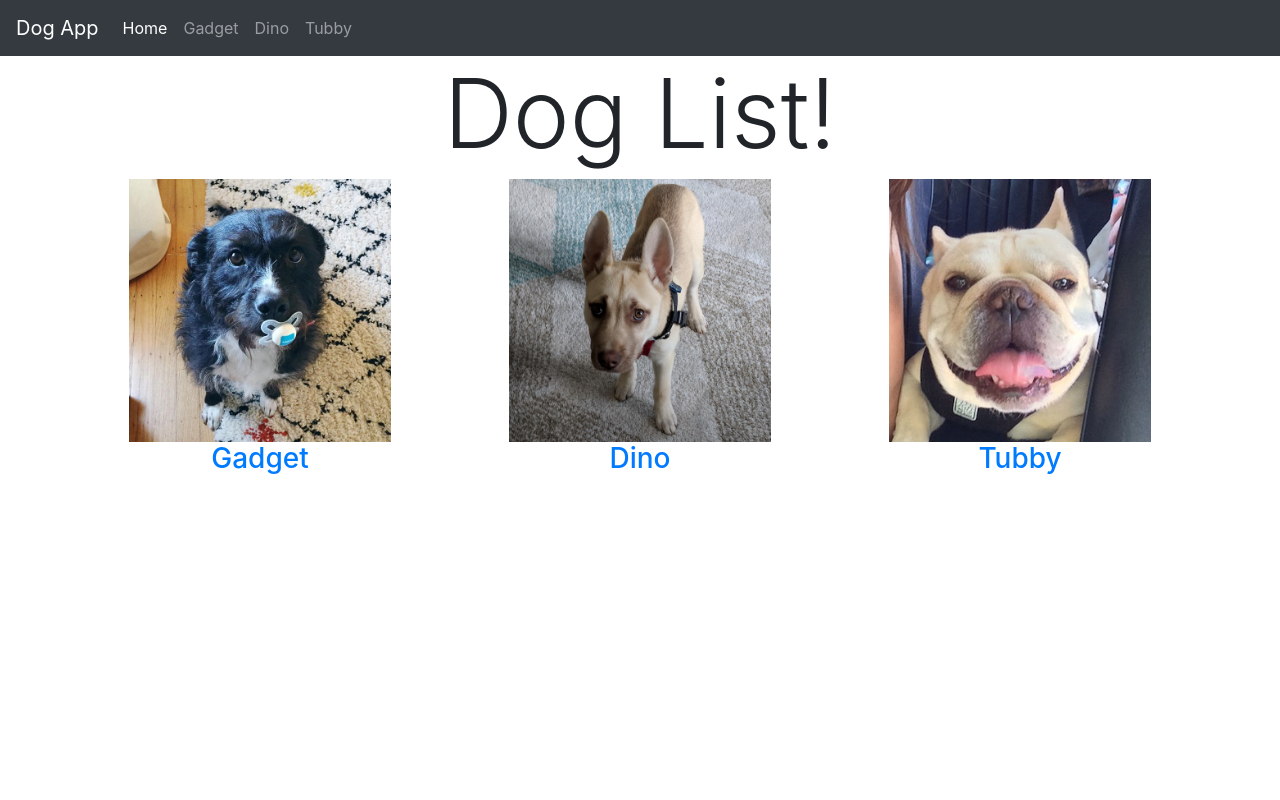
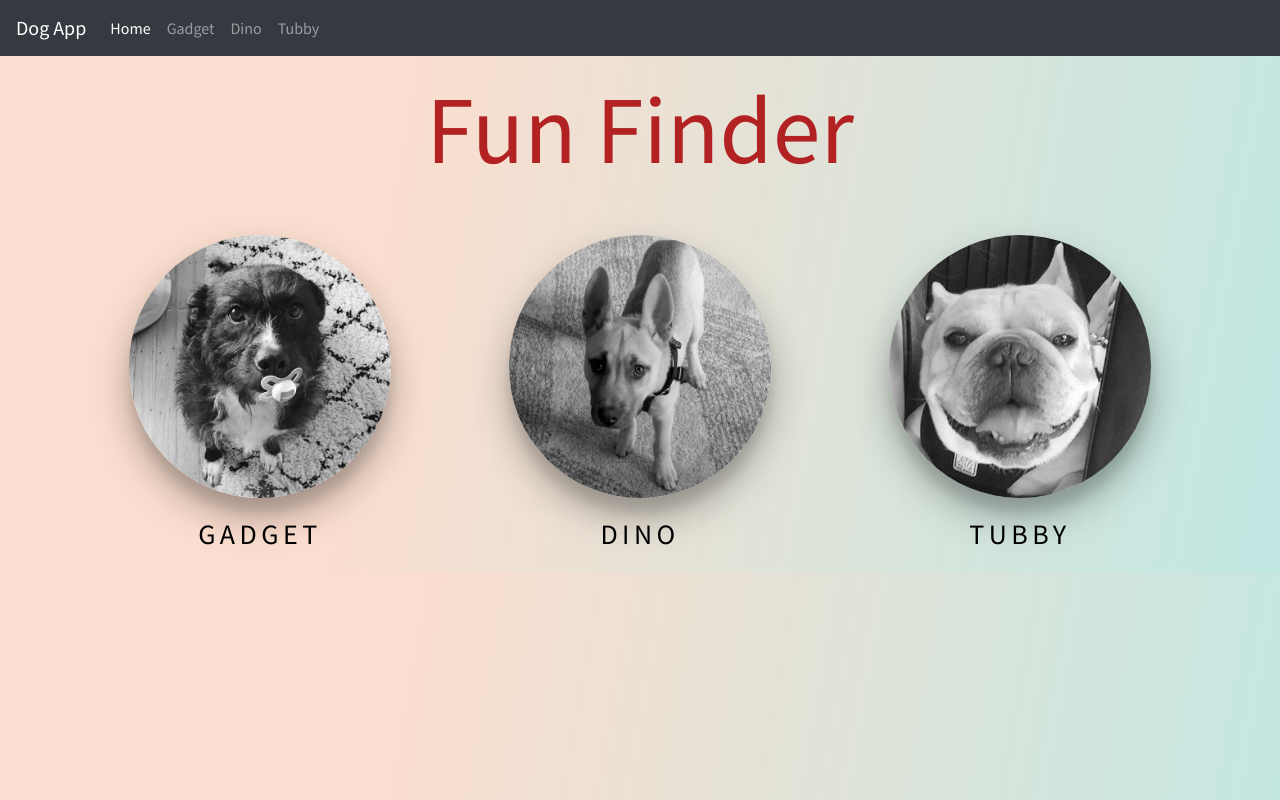
Before and after one commit to codeherbert/fun-finder, a React (Create React App) app: page /home in a window 1280 px wide. Built offline with nearby package versions, Linux system fonts and the light colour scheme.

Commit message:
add overall styles to app

```diff
--- a/public/index.html
+++ b/public/index.html
@@ -24,7 +24,7 @@
       work correctly both with client-side routing and a non-root public URL.
       Learn how to configure a non-root public URL by running `npm run build`.
     -->
-    <title>Fun App</title>
+    <title>Fun Finder</title>
   </head>
   <body>
     <noscript>You need to enable JavaScript to run this app.</noscript>
--- a/src/DogDetails.css
+++ b/src/DogDetails.css
@@ -1,4 +1,13 @@
 .DogDetails-card {
     margin: auto;
     width: 75%;
+    box-shadow: 0 19px 38px rgba(0, 0, 0, 0.3), 0 15px 12px rgba(0, 0, 0, 0.1)
 }
+
+.DogDetails-card img {
+    filter: grayscale();
+    transition: 0.4s filter ease;
+}
+.DogDetails-card:hover img {
+    filter: none;
+}
--- a/src/DogDetails.js
+++ b/src/DogDetails.js
@@ -6,7 +6,7 @@ class DogDetails extends Component {
     render() {
         var { dog } = this.props;
         return (
-            <div className="DogDetails row justify-content-center mt-5">
+            <div className="DogDetails row justify-content-center my-5">
                 <div className="col-11 col-lg-5">
                     <div className="DogDetails-card card">
                         <img className="card-img-top" src={dog.src} alt={dog.name} />
--- a/src/DogList.css
+++ b/src/DogList.css
@@ -1,3 +1,54 @@
+.DogList h1 {
+    font-weight: 400;
+    color: firebrick;
+}
+
 .DogList-Dog img {
     width: 75%;
+    filter: grayscale();
+    border-radius: 50%;
+    box-shadow: 0 19px 38px rgba(0, 0, 0, 0.3), 0 15px 12px rgba(0, 0, 0, 0.1);
+    transition: 0.4s filter ease;
 }
+
+.DogList-Dog:hover img {
+    filter: none;
+}
+
+.DogList-Name {
+    text-decoration: none;
+    border: 4px solid transparent;
+    display: inline-block;
+    vertical-align: top;
+    line-height: 36px;
+    text-transform: uppercase;
+    color: black;
+    letter-spacing: 0.2em;
+    text-align: center;
+    font-size: 1.4rem;
+    margin: 10px;
+    position: relative;
+}
+
+.DogList-Name:hover {
+    text-decoration: none;
+}
+
+.DogList-Name:after {
+    width: 0%;
+    height: 4px;
+    display: block;
+    background-color: #fff;
+    content: " ";
+    position: absolute;
+    top: 34px;
+    left: 50%;
+    transition: left 0.4s cubic-bezier(0.215, 0.61, 0.355, 1),
+      width 0.4s cubic-bezier(0.215, 0.61, 0.355, 1);
+}
+
+.DogList-Dog:hover .DogList-Name:after {
+    width: 100%;
+    top: 34px;
+    left: 0;
+}
--- a/src/DogList.js
+++ b/src/DogList.js
@@ -19,12 +19,12 @@ import './DogList.css';
 function DogList(props) {
     return (
         <div className="DogList">
-            <h1 className="display-1 text-center">Dog List!</h1>
+            <h1 className="display-1 text-center mt-3 mb-5">Fun Finder</h1>
             <div className="row">
                 {props.dogs.map(d => (
                     <div className="DogList-Dog col-md-4 text-center" key={d.name}>
-                        <img src={d.src} alt={d.name} />
-                        <Link to={`/home/${d.name}`}><h3>{d.name}</h3></Link>
+                        <Link to={`/home/${d.name}`}><img src={d.src} alt={d.name} /></Link>
+                        <Link className="DogList-Name mt-3" to={`/home/${d.name}`}><h3>{d.name}</h3></Link>
                     </div>
                 ))}
             </div>
--- a/src/index.css
+++ b/src/index.css
@@ -1,10 +1,15 @@
+@import url('https://fonts.googleapis.com/css2?family=Source+Sans+Pro:wght@200;400&display=swap');
+
 body {
   margin: 0;
-  font-family: -apple-system, BlinkMacSystemFont, 'Segoe UI', 'Roboto', 'Oxygen',
-    'Ubuntu', 'Cantarell', 'Fira Sans', 'Droid Sans', 'Helvetica Neue',
-    sans-serif;
+  font-family: 'Source Sans Pro', sans-serif;
   -webkit-font-smoothing: antialiased;
   -moz-osx-font-smoothing: grayscale;
+  background: linear-gradient(
+    100deg,
+    rgba(250, 214, 195, 0.8) 30%,
+    #b0eae8 120%
+  );
 }
 
 code {
```
